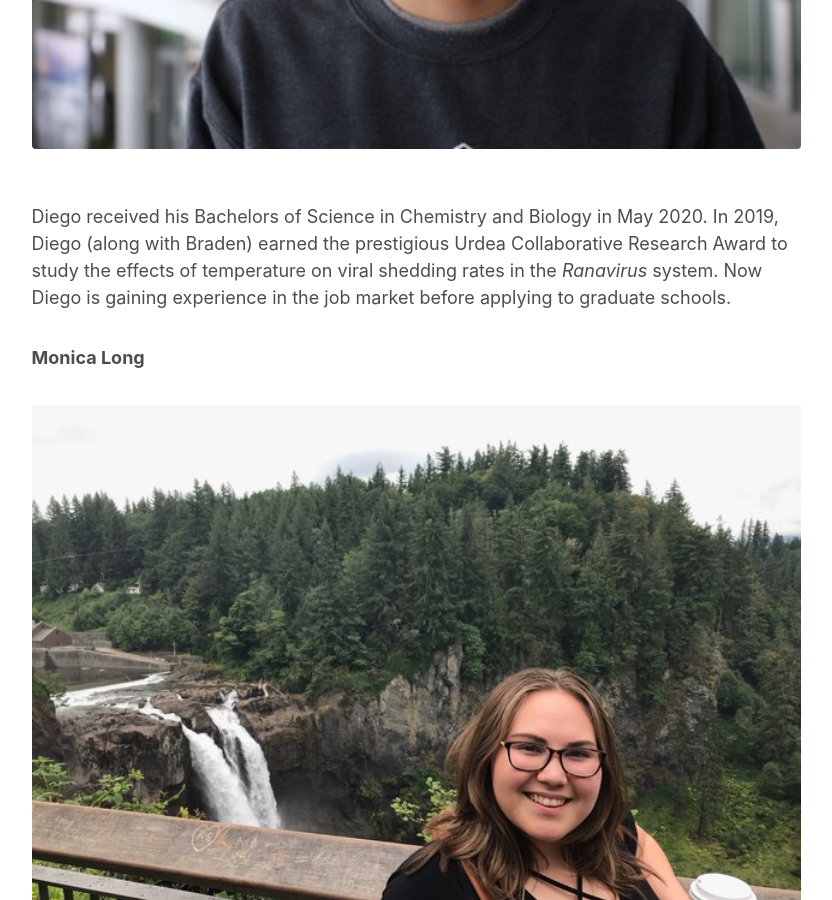
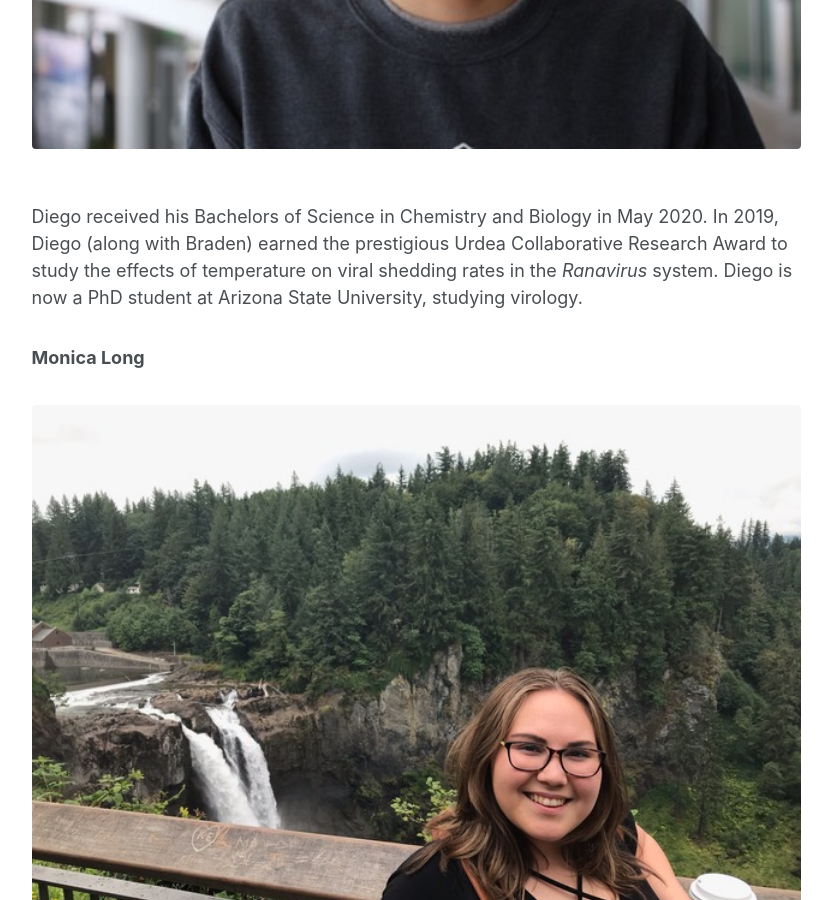
Before and after one commit to jrmihalj/jrmihalj.github.io, a Jekyll site: the page built from _pages/people.md, in a window 1280 px wide and 900 px high, scrolled down 7797 px. Shown: the whole window, without its empty margins (250-1082 px from the left). Built offline with Jekyll 4.4.1, drawn with Linux system fonts in a browser that asks for light colours; our own code applies the rules of GitHub Pages for plain Markdown files.

Commit message:
updated Diego, phd

```diff
--- a/_pages/people.md
+++ b/_pages/people.md
@@ -104,7 +104,7 @@ Email: kathryn.cooney@nau.edu
   <img src="/images/Diego_Olivo.jpg" style="align:left">
 </figure>
 
-Diego received his Bachelors of Science in Chemistry and Biology in May 2020. In 2019, Diego (along with Braden) earned the prestigious Urdea Collaborative Research Award to study the effects of temperature on viral shedding rates in the *Ranavirus* system. Now Diego is gaining experience in the job market before applying to graduate schools.
+Diego received his Bachelors of Science in Chemistry and Biology in May 2020. In 2019, Diego (along with Braden) earned the prestigious Urdea Collaborative Research Award to study the effects of temperature on viral shedding rates in the *Ranavirus* system. Diego is now a PhD student at Arizona State University, studying virology.
 
 
 ### Monica Long
```
